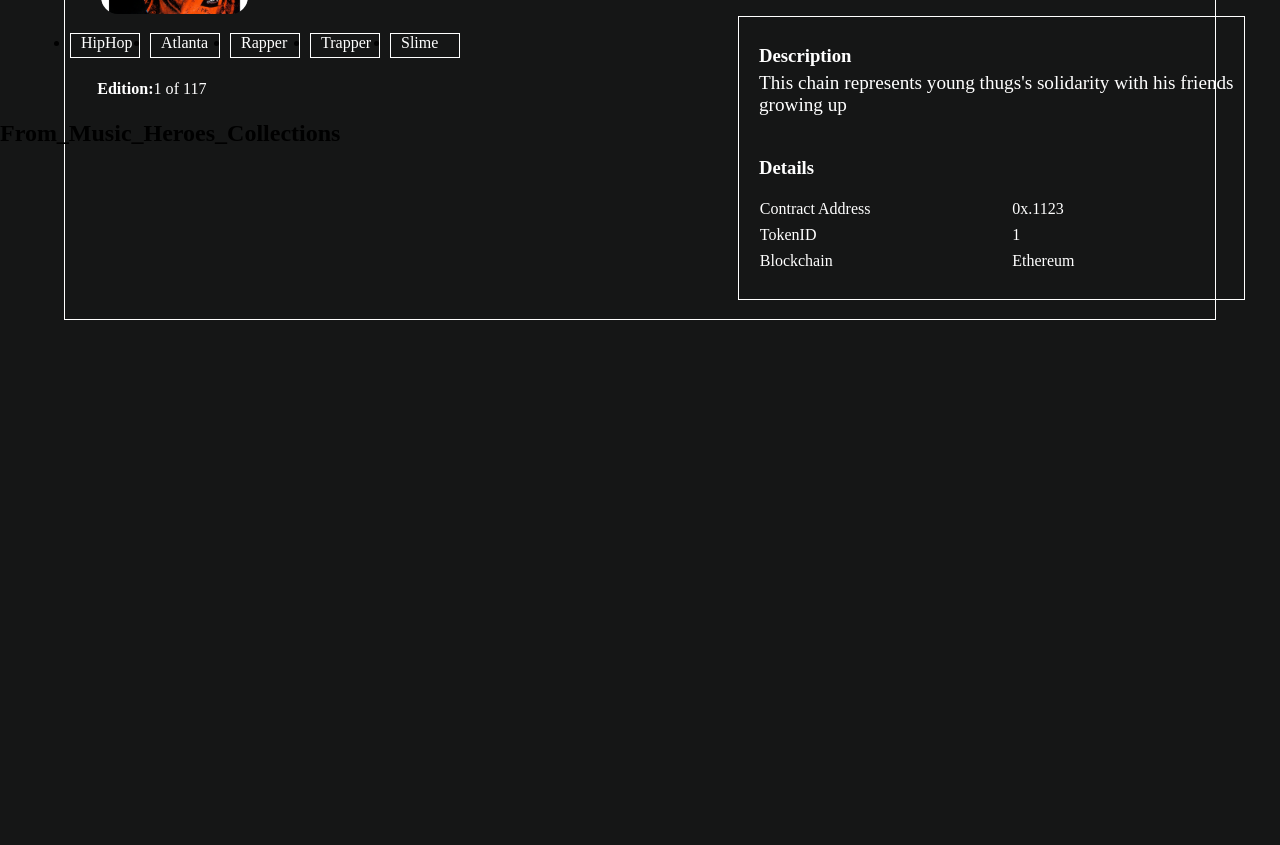
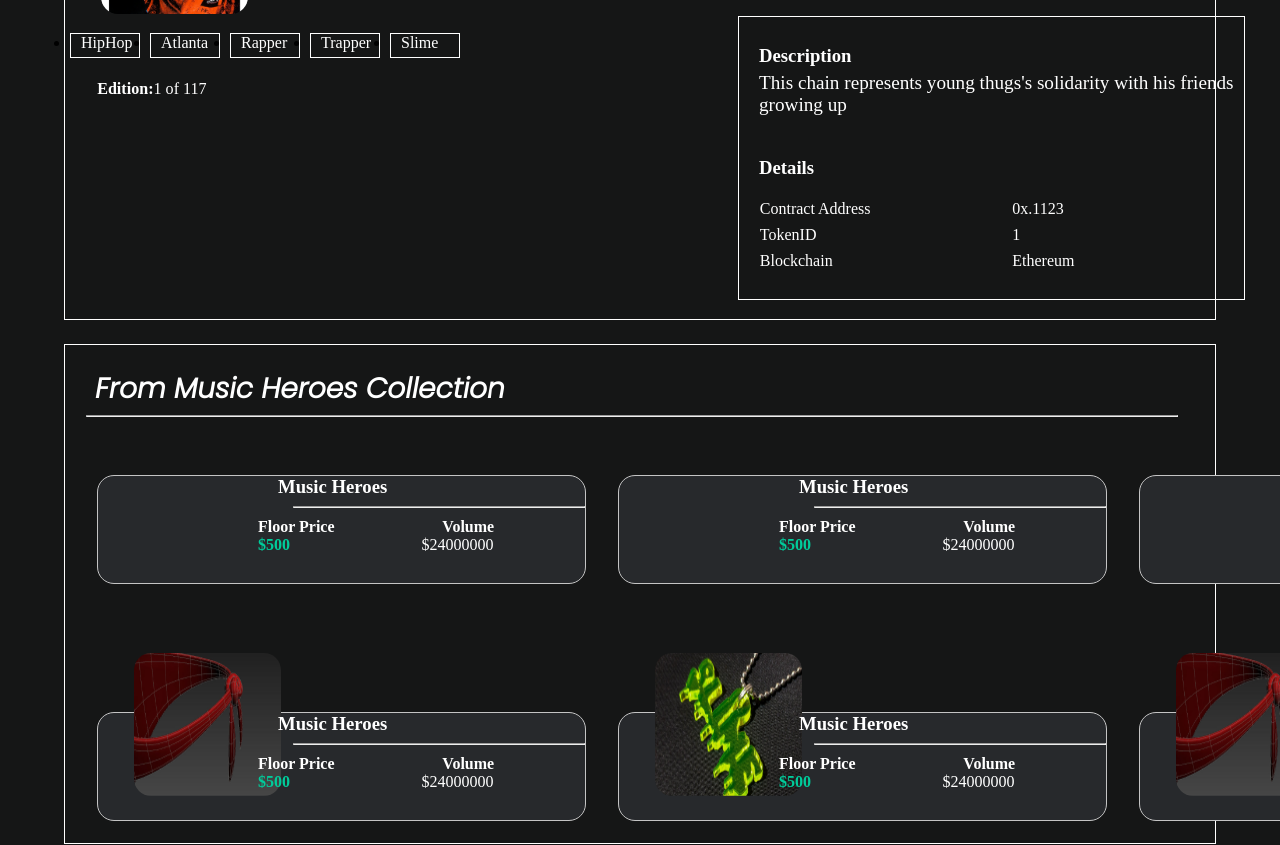
Before and after one commit to addod19/MinorityProgrammers---OpenSeas-Skills-Test, a React (Create React App) app: page /muddy_waters in a window 1280 px wide. Shown: the part 780-1625 px from the top of the page. Before the commit the page ends 1300 px from the top, so only its background shows below. Built offline with nearby package versions, Linux system fonts and the light colour scheme.

Commit message:
Add collections to Music heroes collection

```diff
--- /dev/null
+++ b/src/assets/css/FromMusicHeroesCollections.css
@@ -0,0 +1,32 @@
+.main-wrap {
+  width: 90%;
+  height: 500px;
+  margin: auto;
+  border: 1px solid white;
+}
+
+.main-header {
+  position: absolute;
+  width: 425px;
+  height: 42px;
+  left: 95px;
+  top: 24px;
+
+  font-family: Poppins;
+  font-style: normal;
+  font-weight: bolder;
+  font-size: 28px;
+  line-height: 42px;
+
+  color: #FFFFFF;
+}
+
+.divider {
+  position: relative;
+  top: 70px;
+}
+
+.collection-layout {
+  display: grid;
+  grid-template-columns: repeat(3, 1fr);
+}
--- a/src/assets/css/MuddyWaters.css
+++ b/src/assets/css/MuddyWaters.css
@@ -1,15 +1,13 @@
 .muddy-waters-list {
   width: 100%;
   height: 400px;
-  /* border: 1px solid red; */
   position: relative;
   bottom: -25em;
 }
 
 .from-music-heroes {
   position: relative;
-  width: 100%;
+  width: 100vw;
   height: 400px;
-  /* border: 1px solid green; */
-  bottom: -25em;
+  bottom: -39em;
 }
--- a/src/components/FromMusicHeroesCollections.js
+++ b/src/components/FromMusicHeroesCollections.js
@@ -1,9 +1,24 @@
 import React from 'react';
 
+import '../assets/css/FromMusicHeroesCollections.css';
+import Collection from './Collection';
+
+import defaul from '../assets/images/default.png';
+import muddy from '../assets/images/muddy.png';
+
 const FromMusicHeroesCollections = () => (
-  <>
-    <h1>From_Music_Heroes_Collections</h1>
-  </>
+  <section className="main-wrap">
+    <h1 className="main-header">From Music Heroes Collection</h1>
+    <hr className="divider" />
+    <div className="collection-layout">
+      <Collection image={defaul} header="Music Heroes" floorPrice={500} volPrice={24000000} />
+      <Collection image={muddy} header="Music Heroes" floorPrice={500} volPrice={24000000} />
+      <Collection image={defaul} header="Music Heroes" floorPrice={500} volPrice={24000000} />
+      <Collection image={muddy} header="Music Heroes" floorPrice={500} volPrice={24000000} />
+      <Collection image={defaul} header="Music Heroes" floorPrice={500} volPrice={24000000} />
+      <Collection image={defaul} header="Music Heroes" floorPrice={500} volPrice={24000000} />
+    </div>
+  </section>
 );
 
 export default FromMusicHeroesCollections;
```
Also changed, not shown: src/assets/images/default.png (added).
